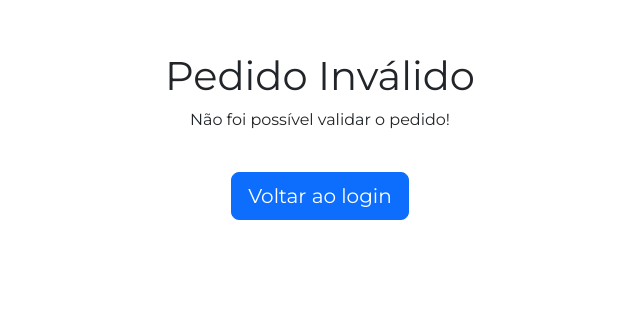
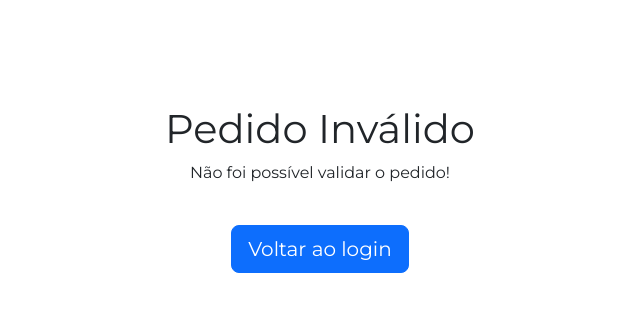
Before and after one commit to bookingbuddy-esa/bookingbuddy, an Angular app in the folder BookingBuddy/bookingbuddy.client/: page /reset-password in a window 1280 px wide. Shown: the part 171-482 px from the top of the page, without its empty margins (320-960 px from the left). Built offline with nearby package versions, Linux system fonts and the light colour scheme.

Commit message:
Atualizar página de reset da palavra-passe

```diff
--- a/BookingBuddy/bookingbuddy.client/src/app/auth/reset-pw/reset-pw.component.css
+++ b/BookingBuddy/bookingbuddy.client/src/app/auth/reset-pw/reset-pw.component.css
@@ -1,24 +1,15 @@
-.center {
-  display: flex;
-  flex-direction: column;
-  align-items: center;
-}
-
-.alignment {
+.textAlignmentCenter {
   text-align: center;
 }
 
-.margin-top2 {
-  margin-top: 2%
-}
-
-.margin10 {
-  margin-top: 20%;
+.space-around-input {
+  margin-top: 1%;
   margin-bottom: 1%;
 }
 
-.size {
-  width: 50%;
+.d-flex-center {
+  display: flex;
+  min-height: 90vh;
 }
 
 .inputCaixaRegister {
@@ -37,4 +28,67 @@
   border-radius: 15px;
   background-color: #9DC78A;
   border: none;
+  margin-top: 5%;
 }
+
+.passwordErrors {
+  color: red;
+  display: block;
+  font-size: 13px;
+  margin-left: 3%;
+}
+
+.passwordErrorsDiv {
+  margin-bottom: 5%;
+}
+
+.alertSize {
+  width: 100%;
+}
+
+
+.loader {
+  width: 48px;
+  height: 48px;
+  border-radius: 50%;
+  position: relative;
+  animation: rotate 1s linear infinite
+}
+
+  .loader::before {
+    content: "";
+    box-sizing: border-box;
+    position: absolute;
+    inset: 0px;
+    border-radius: 50%;
+    border: 5px solid #3b5d36;
+    animation: prixClipFix 2s linear infinite;
+  }
+
+@keyframes rotate {
+  100% {
+    transform: rotate(360deg)
+  }
+}
+
+@keyframes prixClipFix {
+  0% {
+    clip-path: polygon(50% 50%,0 0,0 0,0 0,0 0,0 0)
+  }
+
+  25% {
+    clip-path: polygon(50% 50%,0 0,100% 0,100% 0,100% 0,100% 0)
+  }
+
+  50% {
+    clip-path: polygon(50% 50%,0 0,100% 0,100% 100%,100% 100%,100% 100%)
+  }
+
+  75% {
+    clip-path: polygon(50% 50%,0 0,100% 0,100% 100%,0 100%,0 100%)
+  }
+
+  100% {
+    clip-path: polygon(50% 50%,0 0,100% 0,100% 100%,0 100%,0 0)
+  }
+}
--- a/BookingBuddy/bookingbuddy.client/src/app/auth/reset-pw/reset-pw.component.html
+++ b/BookingBuddy/bookingbuddy.client/src/app/auth/reset-pw/reset-pw.component.html
@@ -1,24 +1,51 @@
-<div class="center">
-  <div *ngIf="validUrl">
-    <h2 class="margin10">Recuperar Palavra-Passe</h2>
-    <form [formGroup]="resetPWForm" class="center alignment" (submit)="reset($event)">
-      <p class="size">Estamos quase! <br /> </p>
-      <div class="margin-top2">
-        <input class="inputCaixaRegister" type="password" id="pass" name="password" formControlName="password" placeholder="Insira a sua nova palavra-passe" required>
+<div *ngIf="!submitting">
+  <div class="flex-row d-flex-center justify-content-center align-items-center">
+    <div *ngIf="validUrl" class="center d-flex flex-column align-items-center">
+      <div *ngIf="errors.length !== 0" class="alert alert-danger alert-dismissible d-flex align-items-center fade show alertSize" role="alert">
+        <button type="button" class="btn-close align-self-center" data-bs-dismiss="alert" aria-label="Close"></button>
+        <div class="d-flex flex-column align-items-start">
+          <span *ngFor="let error of errors">{{error}}</span>
+        </div>
       </div>
-      <div class="margin-top2">
-        <input class="inputCaixaRegister" type="password" id="confirmPassword" name="confirmPassword" formControlName="confirmPassword" placeholder="Reescreva a palavra-passe" required>
+      <form [formGroup]="resetPWForm" class="center d-flex flex-column align-items-center" (submit)="reset($event)">
+        <h2 class="textAlignmentCenter">Recuperar palavra-passe</h2>
+        <p class="size textAlignmentCenter">Estamos quase! <br /> </p>
+        <div>
+          <input class="inputCaixaRegister space-around-input" type="password" id="pass" name="password" formControlName="password" placeholder="Insira a sua nova palavra-passe" required>
+          <div *ngIf="!passwordFormField?.valid && passwordFormField?.dirty" class="center d-flex flex-column align-items-start passwordErrorsDiv">
+            <span class="passwordErrors" *ngIf="!passwordFormField?.value?.match('^(?=.*[A-Z])')">
+              ❌ Pelo menos uma letra maiúscula.
+            </span>
+            <span class="passwordErrors" *ngIf="!passwordFormField?.value?.match('(?=.*[a-z])')">
+              ❌ Pelo menos uma letra minúscula.
+            </span>
+            <span class="passwordErrors" *ngIf="!passwordFormField?.value?.match('(.*[0-9].*)')">
+              ❌ Pelo menos um número.
+            </span>
+            <span class="passwordErrors" *ngIf="!passwordFormField?.value?.match('(?=.*[!@#$%^&*])')">
+              ❌ Pelo menos um caractere especial.
+            </span>
+            <span class="passwordErrors" *ngIf="!passwordFormField?.value?.match('.{6,}')">
+              ❌ Pelo menos 6 caracteres.
+            </span>
+          </div>
+        </div>
+        <input class="inputCaixaRegister space-around-input" type="password" id="confirmPassword" name="confirmPassword" formControlName="confirmPassword" placeholder="Reescreva a palavra-passe" required>
+        <button type="submit" [disabled]="!resetPWForm.valid" class="space-around-input btnRecoverPW">Enviar</button>
+      </form>
+      <div class="fixed-bottom" style="margin-top:auto;">
+        <p class="textAlignmentCenter space-around-input mt-auto">Já tem conta? <a href="/signin" style="font-weight:bold">Faça login</a></p>
       </div>
-      <button type="submit" class="margin-top2 btnRecoverPW">Enviar</button>
-    </form>
-    <div class="center" style="margin-top:5%;">
-      <p>Já tem conta? <a href="/signin" style="font-weight:bold">Faça login</a></p>
+    </div>
+    <div class="center d-flex flex-column align-items-center" *ngIf="!validUrl">
+      <h1>Pedido Inválido</h1>
+      <p>Não foi possível validar o pedido!</p>
+      <br />
+      <button class="btn btn-primary btn-lg btn-block" onclick="location.href = '/signin';">Voltar ao login</button>
     </div>
   </div>
-  <div class="margin10 center" *ngIf="!validUrl">
-    <h1>Pedido Inválido</h1>
-    <p>Não foi possível validar o pedido!</p>
-    <br />
-    <button class="btn btn-primary btn-lg btn-block" onclick="location.href = '/signin';">Voltar ao login</button>
-  </div>
 </div>
+
+<div *ngIf="submitting" class="flex-row d-flex-center justify-content-center align-items-center">
+  <span class="loader"></span>
+</div>
--- a/BookingBuddy/bookingbuddy.client/src/app/auth/reset-pw/reset-pw.component.ts
+++ b/BookingBuddy/bookingbuddy.client/src/app/auth/reset-pw/reset-pw.component.ts
@@ -1,8 +1,7 @@
 import { Component, OnInit } from '@angular/core';
-import { FormBuilder, FormGroup, Validators } from "@angular/forms";
+import { FormBuilder, FormGroup, Validators, ReactiveFormsModule, FormControl } from "@angular/forms";
 import { AuthorizeService } from "../authorize.service";
-import { ActivatedRoute } from '@angular/router';
-import { query } from '@angular/animations';
+import { ActivatedRoute, Router } from '@angular/router';
 
 @Component({
   selector: 'app-reset-pw',
@@ -13,72 +12,72 @@ export class ResetPwComponent {
   errors: string[] = [];
   resetPWForm!: FormGroup;
   emailSent: boolean = false;
+  submitting: boolean = false;
   token: string = "";
   uid: string = "";
   validUrl: boolean = false;
 
-  constructor(private authService: AuthorizeService, private formBuilder: FormBuilder) { }
+  constructor(private authService: AuthorizeService, private formBuilder: FormBuilder, private route: ActivatedRoute, private router: Router) { }
 
   ngOnInit(): void {
     this.errors = [];
-    this.resetPWForm = this.formBuilder.group(
-      {
-        password: ['', [Validators.required]],
-        confirmPassword: ['', [Validators.required]]
-      });
-
-    // implementação sem o Router
-    var url = location.href;
-    var query = url.split('?')[1];
-    if (query !== undefined) {
-      query.split('&').forEach(param => {
-        var elem = param.split('=');
-        if (elem[0] === "uid") {
-          this.uid = decodeURIComponent(elem[1]);
-        }
-        if (elem[0] === "token") {
-          this.token = decodeURIComponent(elem[1]);
-        }
-      });
-    }
-    if (this.uid !== "" && this.token !== "") {
+    this.resetPWForm = new FormGroup({
+      password: new FormControl<string>('', {
+        validators: [Validators.required, Validators.pattern(/^(?=.*\d)(?=.*[a-z])(?=.*[A-Z])(?=.*[!@#$%^&*]).{6,}$/)],
+      }),
+      confirmPassword: new FormControl<string>('', {
+        validators: [Validators.required]
+      })
+    });
+    var urlUid = this.route.snapshot.queryParamMap.get("uid");
+    var urlToken = this.route.snapshot.queryParamMap.get("token");
+    if (urlUid !== null && urlToken !== null) {
+      this.uid = urlUid;
+      this.token = urlToken;
       this.validUrl = true
     }
   }
 
+  get passwordFormField() {
+    return this.resetPWForm.get('password');
+  }
+
   public reset(_: any) {
+    this.submitting = true;
     if (!this.resetPWForm.valid) {
+      this.submitting = false;
       return;
     }
     this.errors = [];
     const password = this.resetPWForm.get('password')?.value;
     const confirmPassword = this.resetPWForm.get('confirmPassword')?.value;
     if (password !== confirmPassword) {
-      this.errors.push('Passwords do not match.');
+      this.errors.push('As palavras-passe não são iguais.');
+      this.submitting = false;
       return;
     }
     this.authService.resetPassword(this.uid, this.token, password).forEach(
       response => {
         if (response) {
-          location.href = "/signin"
+          this.submitting = false;
+          this.router.navigateByUrl("/signin")
         }
       }).catch(
         error => {
           if (error.error) {
             const errorObj = JSON.parse(error.error);
-            if (errorObj && errorObj.errors) {
-              // problem details { "field1": [ "error1", "error2" ], "field2": [ "error1", "error2" ]}
-              const errorList = errorObj.errors;
-              for (let field in errorList) {
-                if (Object.hasOwn(errorList, field)) {
-                  let list: string[] = errorList[field];
-                  for (let idx = 0; idx < list.length; idx += 1) {
-                    this.errors.push(`${field}: ${list[idx]}`);
-                  }
-                }
+            Object.entries(errorObj).forEach((entry) => {
+              const [key, value] = entry;
+              var code = (value as any)["code"]
+              var description = (value as any)["description"];
+              if (code === "InvalidToken" || code === "UserNotFound") {
+                //em caso de o token ou o user serem inválidos
+                //this.validUrl = false;
               }
-            }
+              this.errors.push(description);
+            });
           }
+          this.submitting = false;
         });
   }
 }
```
